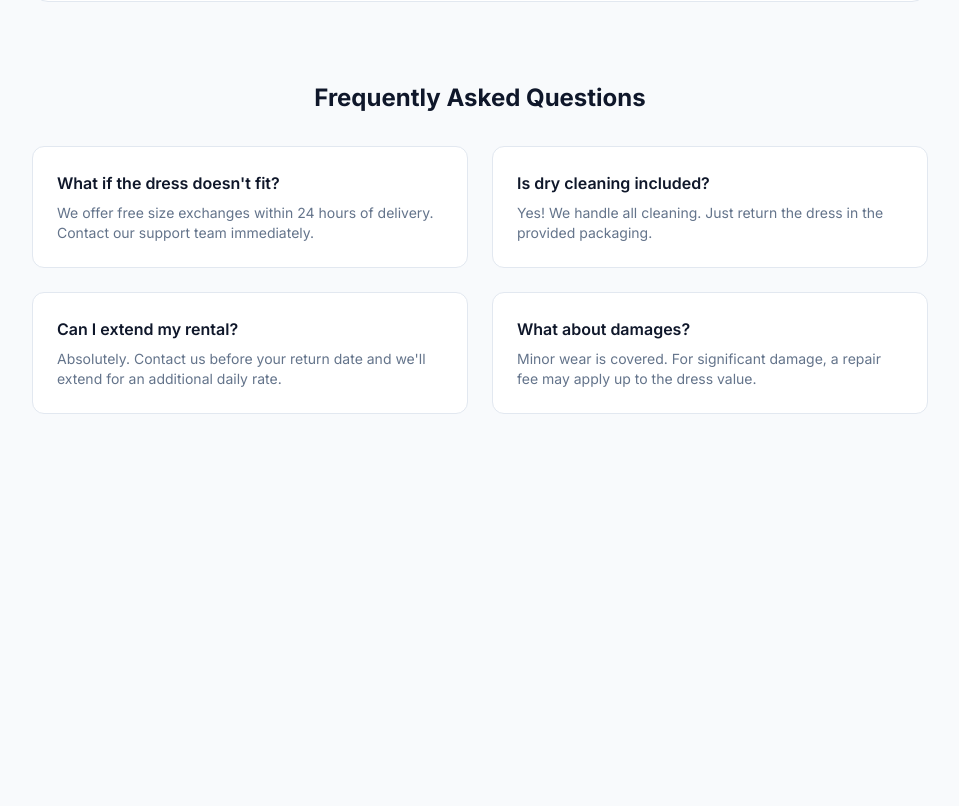
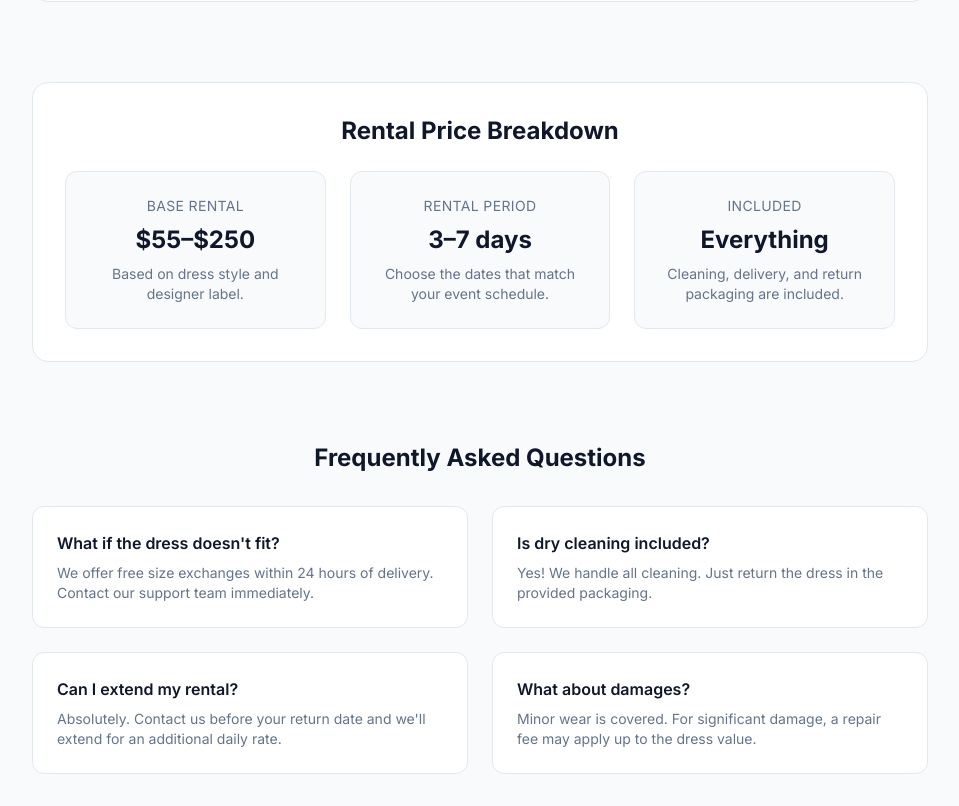
Before and after one commit to seahbenegas-hub/luxe-lace-hershey, a Next.js app: page /how-it-works in a window 1280 px wide. Shown: the part 1199-2005 px from the top of the page, without its empty margins (160-1119 px from the left). Before the commit the page ends 1645 px from the top, so only its background shows below. Built offline with nearby package versions, Linux system fonts and the light colour scheme.

Commit message:
Remove pricing tab and add breakdown to how it works

```diff
--- a/app/(tabs)/how-it-works/page.tsx
+++ b/app/(tabs)/how-it-works/page.tsx
@@ -67,6 +67,35 @@ export default function HowItWorksPage() {
         ))}
       </div>
 
+      <div className="mt-20 bg-white rounded-2xl border border-secondary-200 p-8">
+        <h2 className="text-2xl font-bold text-secondary-900 mb-6 text-center">Rental Price Breakdown</h2>
+        <div className="grid md:grid-cols-3 gap-6">
+          {[
+            {
+              title: "Base rental",
+              value: "$55–$250",
+              detail: "Based on dress style and designer label.",
+            },
+            {
+              title: "Rental period",
+              value: "3–7 days",
+              detail: "Choose the dates that match your event schedule.",
+            },
+            {
+              title: "Included",
+              value: "Everything",
+              detail: "Cleaning, delivery, and return packaging are included.",
+            },
+          ].map((item) => (
+            <div key={item.title} className="rounded-xl bg-secondary-50 border border-secondary-200 p-6 text-center">
+              <p className="text-sm uppercase tracking-wide text-secondary-500 mb-2">{item.title}</p>
+              <p className="text-2xl font-bold text-secondary-900 mb-2">{item.value}</p>
+              <p className="text-sm text-secondary-500">{item.detail}</p>
+            </div>
+          ))}
+        </div>
+      </div>
+
       {/* FAQ */}
       <div className="mt-20">
         <h2 className="text-2xl font-bold text-secondary-900 mb-8 text-center">
--- a/components/Navbar.tsx
+++ b/components/Navbar.tsx
@@ -10,7 +10,6 @@ const navLinks = [
   { href: "/", label: "Home" },
   { href: "/catalog", label: "Dress Catalog" },
   { href: "/how-it-works", label: "How It Works" },
-  { href: "/pricing", label: "Pricing" },
   { href: "/booking", label: "Booking" },
   { href: "/my-rentals", label: "My Rentals" },
 ];
```
